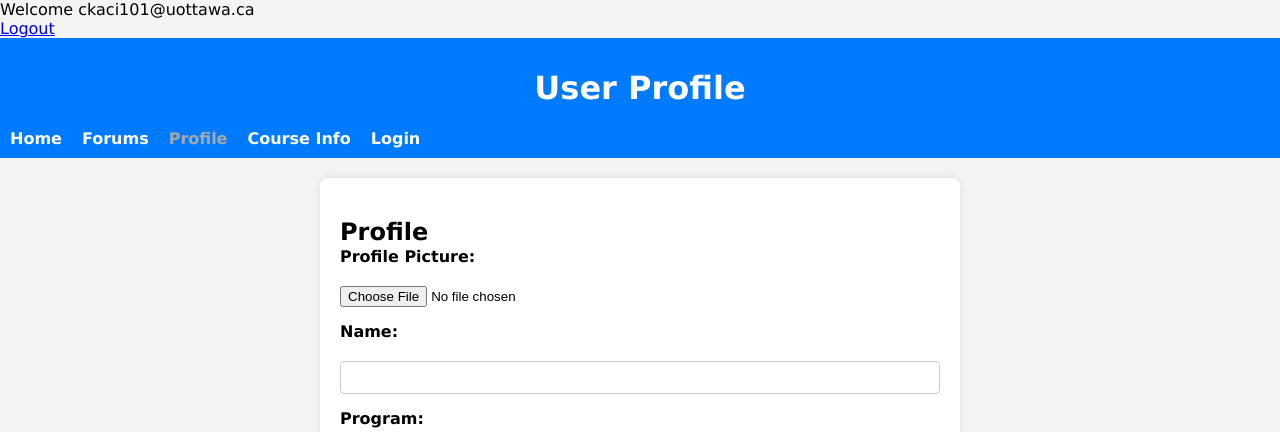
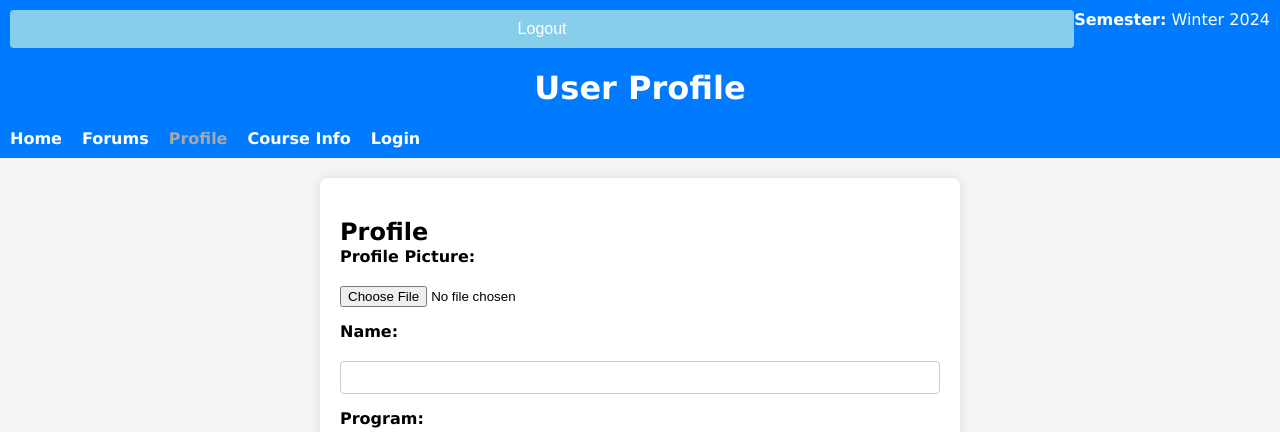
Before and after one commit to gracehuuang/ADM4379-Project, a PHP site: page /ADM-4379/index.php in a window 1280 px wide. Shown: the top 432 px of the page. Run offline with PHP 8.4, Linux system fonts and the light colour scheme; a user stored in the database is signed in.

Commit message:
Update index.php

```diff
--- a/ADM4379 PROJECT1/index.php
+++ b/ADM4379 PROJECT1/index.php
@@ -1,17 +1,4 @@
     <!DOCTYPE html>
-
-
-<?php
-    session_start();
-
-    if(isset($_SESSION['User'])){
-
-        echo 'Welcome ' . $_SESSION['User'] . '<br/>';
-        echo '<a href="logout.php?logout">Logout</a>';
-
-    }
-
-?>
 
     <html lang="en">
     <head>
@@ -23,12 +10,27 @@
     <body>
 
         <header>
+        <div style='float:right;' id='semester'></div>
+
+        <?php
+            session_start();
+
+        if(isset($_SESSION['User'])){
+
+            echo '<form action="logout.php" method="post">
+            <button type="submit">Logout</button>
+        </form> ';
+
+        }
+
+    ?>
+
             <h1>User Profile</h1>
             <nav>
                     <a href="#">Home</a>
                     <a href="General Forum.php">Forums</a>
                     <a href="index.php" class="active">Profile</a>
-                <a href="#">Course Info</a>
+                    <a href="Course Search.php">Course Info</a>
                     <a href="login.php">Login</a>
                 </nav>
         </header>
@@ -69,5 +71,27 @@
             <button type="submit">Save Changes</button>
         </section>
 
+    <script type="text/javascript">
+            function getSemester() {
+
+                var today = new Date();
+                var year = today.getFullYear();
+                var month = today.getMonth() + 1;
+
+                var semester;
+                if (month >= 1 && month <= 4) {
+                    semester = "Winter " + year;
+                } else if (month >= 5 && month <= 8) {
+                    semester = "Spring/Summer " + year;
+                } else {
+                    semester = "Fall " + year;
+                }
+
+                document.getElementById("semester").innerHTML = "<strong>Semester:</strong> " + semester;
+            }
+
+            window.onload = getSemester;
+        </script>
+
     </body>
     </html>
```
Lines whose indentation alone changed are shown as unchanged.
